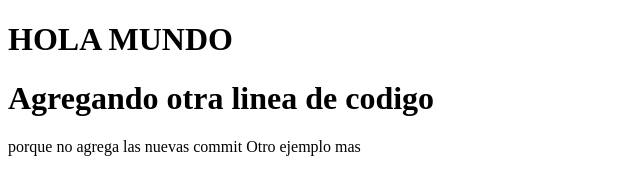
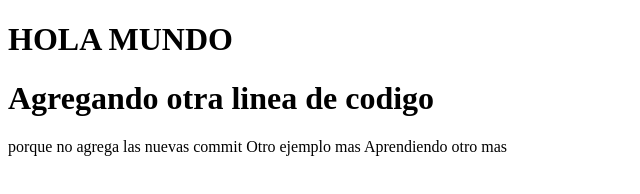
Before and after one commit to benhur21/prueba-git, a plain HTML site: page index.html in a window 1280 px wide. Shown: the whole page, without its empty margins (0-640 px from the left). Drawn offline with Linux system fonts and the light colour scheme.

Commit message:
Update index.html

```diff
--- a/index.html
+++ b/index.html
@@ -7,6 +7,7 @@
 	<h1>Agregando otra linea de codigo</h1>
 	porque no agrega las nuevas commit
 	Otro ejemplo mas
+	Aprendiendo otro mas
 </head>
 <body>
 
```
